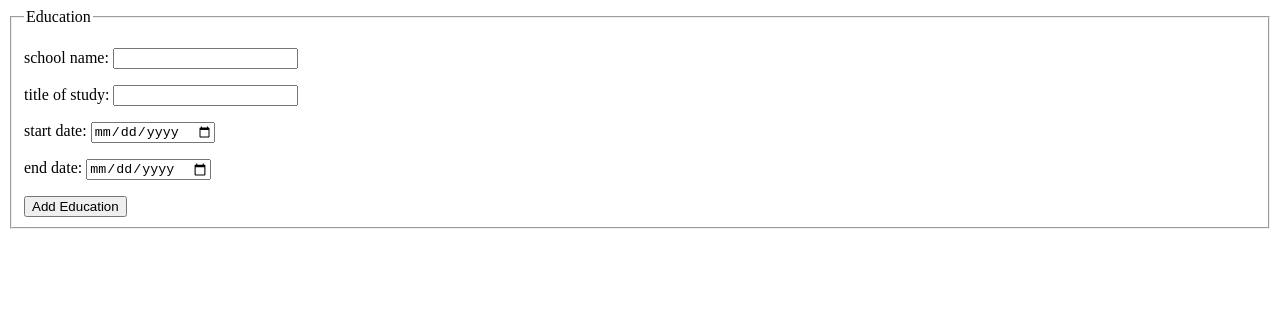
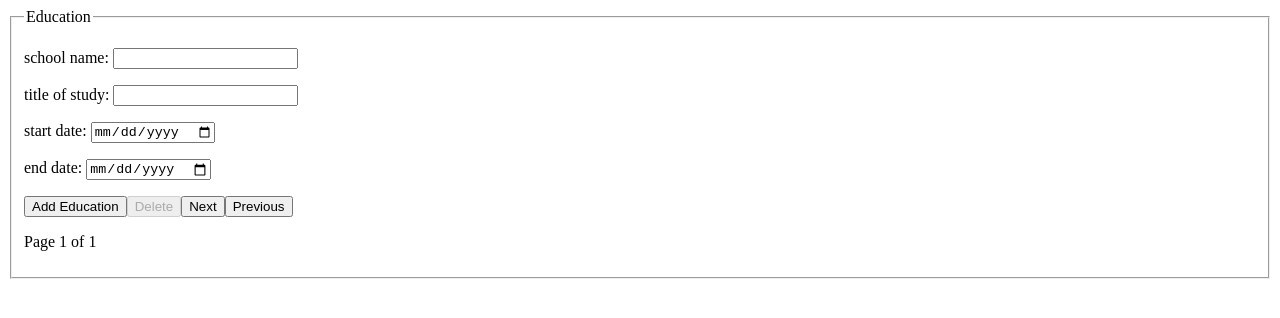
Before and after one commit to pearmeow/cv-builder, a React (Vite) app: page / in a window 1280 px wide. Shown: the top 318 px of the page. Built offline with nearby package versions, Linux system fonts and the light colour scheme.

Commit message:
feat: add prev, next, and delete to education

```diff
--- a/src/components/Education.jsx
+++ b/src/components/Education.jsx
@@ -16,14 +16,16 @@ export default function Education() {
     let [index, setIndex] = useState(0);
     let currData = data.find((elem) => elem.id === data[index].id);
     function onChange(e, id, theId) {
-        setData(() => [
-            ...data.filter((curr) => {
-                return curr.id !== theId;
+        setData([
+            ...data.map((elem) => {
+                if (elem.id !== theId) {
+                    return elem;
+                }
+                return {
+                    ...elem,
+                    [id]: e.target.value,
+                };
             }),
-            {
-                ...currData,
-                [id]: e.target.value,
-            },
         ]);
     }
 
@@ -39,6 +41,23 @@ export default function Education() {
             },
         ]);
         setIndex(data.length);
+    }
+
+    function deleteData() {
+        setData([
+            ...data.filter((elem) => {
+                return elem.id !== currData.id;
+            }),
+        ]);
+        setIndex(Math.min(index, data.length - 2));
+    }
+
+    function nextData() {
+        setIndex(index === data.length - 1 ? 0 : index + 1);
+    }
+
+    function prevData() {
+        setIndex(index === 0 ? data.length - 1 : index - 1);
     }
 
     return (
@@ -80,6 +99,22 @@ export default function Education() {
             <button onClick={addData} type="button">
                 Add Education
             </button>
+            <button
+                onClick={deleteData}
+                type="button"
+                disabled={data.length === 1}
+            >
+                Delete
+            </button>
+            <button onClick={nextData} type="button">
+                Next
+            </button>
+            <button onClick={prevData} type="button">
+                Previous
+            </button>
+            <p>
+                Page {index + 1} of {data.length}
+            </p>
         </FieldSet>
     );
 }
```
